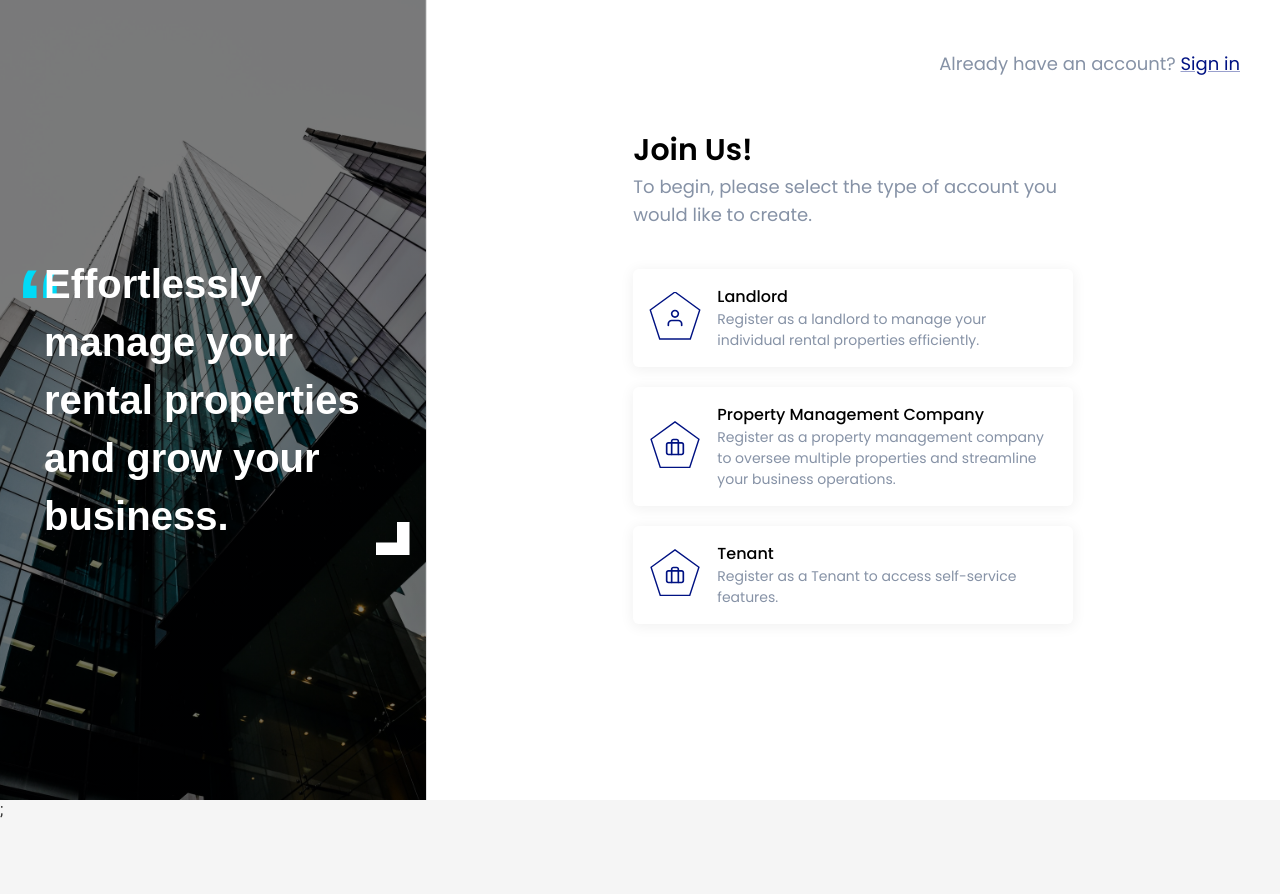
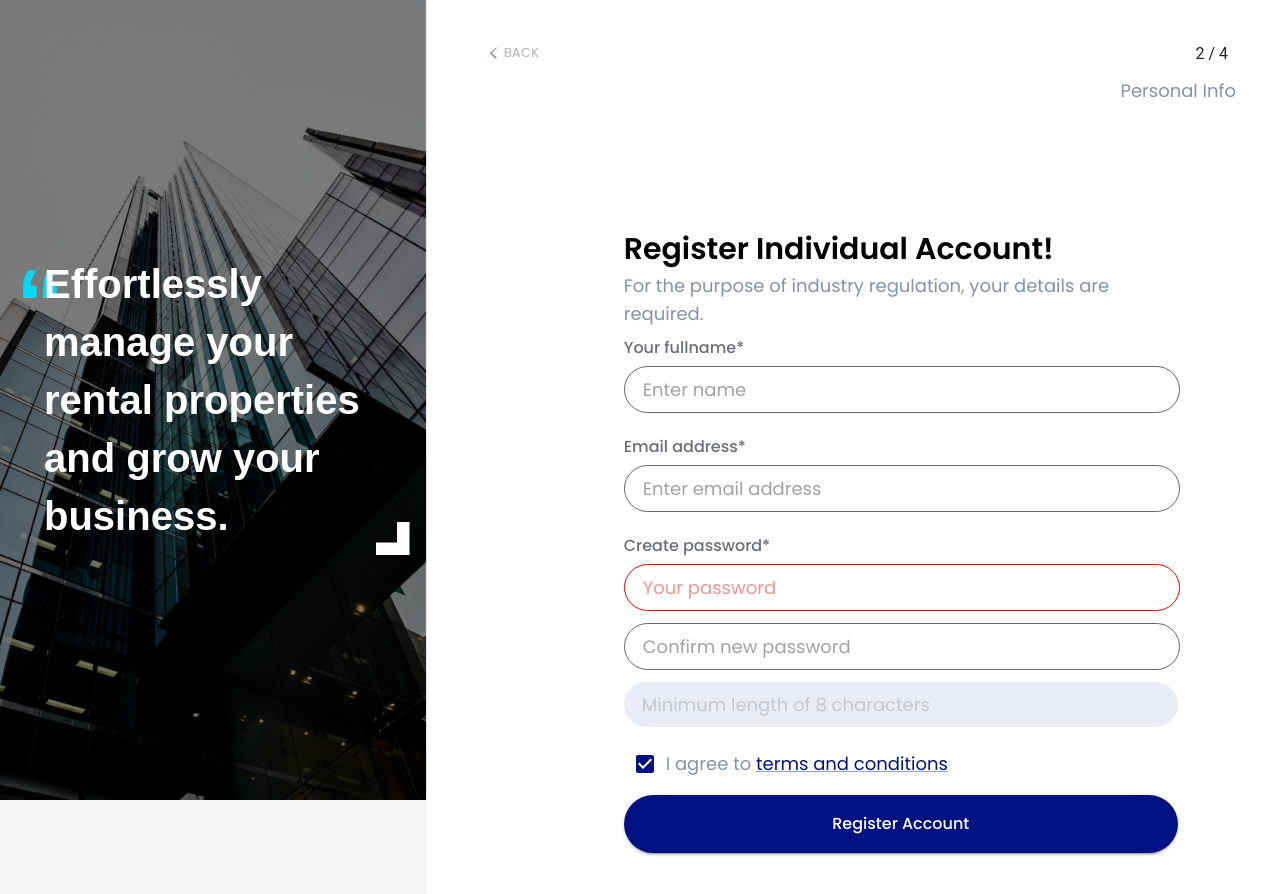
Before and after one commit to Kamran0925/manzeli-frontend, a React (Create React App) app: page / in a window 1280 px wide. Shown: the top 894 px of the page. Before the commit the page ends 819 px from the top, so only its background shows below. Built offline with nearby package versions, Linux system fonts and the light colour scheme; a web font is replaced by a local one.

Commit message:
Add individual account registration page

```diff
--- a/src/App.tsx
+++ b/src/App.tsx
@@ -1,11 +1,13 @@
 import { ThemeProvider } from "@mui/material/styles";
-import AccountTypeSelectable from './pages/AccoutTypeSelectable/AccountTypeSelectable';
-import theme from './theme/theme';
+import AccountTypeSelectable from "./pages/AccoutTypeSelectable/AccountTypeSelectable";
+import theme from "./theme/theme";
+import IndividualAccountRegistration from "./pages/IndividualAccountRegistration/IndividualAccountRegistration";
 
 function App() {
   return (
     <ThemeProvider theme={theme}>
-      <AccountTypeSelectable />;
+      <IndividualAccountRegistration />
+      {/* <AccountTypeSelectable />; */}
     </ThemeProvider>
   );
 }
--- /dev/null
+++ b/src/assets/icons/ui/LeftArrow.tsx
@@ -0,0 +1,28 @@
+import React from "react";
+
+interface LeftArrowProps {
+  width?: number;
+  height?: number;
+  fill?: string;
+}
+
+const LeftArrow: React.FC<LeftArrowProps> = ({
+  width = 20,
+  height = 20,
+  fill = "#8692A6",
+}) => (
+  <svg
+    width={width}
+    height={height}
+    viewBox="0 0 24 24"
+    fill="none"
+    xmlns="http://www.w3.org/2000/svg"
+  >
+    <path
+      d="M14.828 6.343a1 1 0 0 0-1.414 0L7.757 11.5a1 1 0 0 0 0 1.414l5.657 5.657a1 1 0 0 0 1.414-1.414L9.414 12l5.828-5.828a1 1 0 0 0 0-1.414z"
+      fill={fill}
+    />
+  </svg>
+);
+
+export default LeftArrow;
--- /dev/null
+++ b/src/components/registration/SignUp/SignUp.module.css
@@ -0,0 +1,60 @@
+.box1 {
+  display: flex;
+  align-items: center;
+  flex-direction: column;
+}
+
+.box2 {
+  margin-top: 40px;
+  padding-left: 20%;
+  display: flex;
+  flex-direction: column;
+  align-items: center;
+  justify-content: center;
+  max-width: 554px;
+  width: 100%;
+  height: 100vh;
+}
+
+.box3 {
+  margin-right: auto;
+  margin-top: 40px;
+  max-width: 554px;
+  width: 100%;
+}
+
+.box4 {
+  display: flex;
+  flex-direction: column;
+  align-items: flex-start;
+  max-width: 554px;
+  text-align: left;
+}
+
+.box5 {
+  display: flex;
+  align-items: center;
+  margin-top: 10px;
+}
+
+@media (max-width: 600px) {
+  .box2 {
+    padding-left: 0;
+    margin-top: 80px;
+    height: auto;
+  }
+}
+
+@media (min-width: 601px) and (max-width: 900px) {
+  .box2 {
+    padding-left: 5%;
+    margin-top: 100px;
+    height: auto;
+  }
+}
+
+@media (min-width: 901px) and (max-width: 1200px) {
+  .box2 {
+    padding-left: 8%;
+  }
+}
--- /dev/null
+++ b/src/components/registration/SignUp/SignUp.tsx
@@ -0,0 +1,109 @@
+import React from "react";
+import {
+  Container,
+  Box,
+  Typography,
+  Checkbox,
+  Button,
+  Link,
+} from "@mui/material";
+
+import InputField from "../../shared/InputField/InputField";
+import StyledButton from "../../shared/StyledButton/StyledButton";
+import LeftArrow from "../../../assets/icons/ui/LeftArrow";
+import MobileStepper from "@mui/material/MobileStepper";
+import styles from "./SignUp.module.css";
+
+const SignUp = () => {
+  return (
+    <>
+      <Container>
+        <MobileStepper
+          variant="text"
+          steps={4}
+          position="static"
+          activeStep={1}
+          backButton={
+            <Button size="small" disabled={true}>
+              <LeftArrow />
+              Back
+            </Button>
+          }
+          nextButton={null}
+        />
+        <Typography variant="body1" sx={{ textAlign: "right" }} color="#8692A6">
+          Personal Info
+        </Typography>
+
+        <Box className={styles.box2}>
+          <Typography
+            variant="h3"
+            sx={{
+              marginRight: "auto",
+              fontSize: {
+                xs: "25px",
+                sm: "25px",
+                md: "30px",
+              },
+
+              lineHeight: {
+                xs: "30px",
+                sm: "30px",
+                md: "45px",
+              },
+            }}
+          >
+            Register Individual Account!
+          </Typography>
+
+          <Typography variant="body1">
+            For the purpose of industry regulation, your details are required.
+          </Typography>
+
+          <Box className={styles.box3} mt={1}>
+            <Box>
+              <Typography variant="h4" color="#696F79">
+                Your fullname*
+              </Typography>
+              <InputField type="text" placeholder="Enter name" />
+            </Box>
+
+            <Box mt={2}>
+              <Typography variant="h4" color="#696F79">
+                Email address*
+              </Typography>
+              <InputField type="email" placeholder="Enter email address" />
+            </Box>
+
+            <Box mt={2}>
+              <Typography variant="h4" color="#696F79">
+                Create password*
+              </Typography>
+              <InputField
+                type="password"
+                placeholder="Your password"
+                error={true}
+              />
+              <InputField type="password" placeholder="Confirm new password" />
+              <InputField type="text" disabled />
+            </Box>
+
+            <Box className={styles.box5}>
+              <Checkbox defaultChecked />
+              <Typography variant="body1">
+                I agree to{" "}
+                <Link color="#001283" variant="body1">
+                  terms and conditions
+                </Link>
+              </Typography>
+            </Box>
+
+            <StyledButton fullWidth={true} margin="10px 0px" />
+          </Box>
+        </Box>
+      </Container>
+    </>
+  );
+};
+
+export default SignUp;
--- /dev/null
+++ b/src/components/shared/InputField/InputField.tsx
@@ -0,0 +1,49 @@
+import React from "react";
+import { TextField } from "@mui/material";
+
+interface InputFieldProps {
+  type: "text" | "password" | "email";
+  placeholder?: string;
+  disabled?: boolean;
+  error?: boolean;
+}
+
+const InputField: React.FC<InputFieldProps> = ({
+  type,
+  placeholder = "",
+  disabled,
+  error,
+}) => (
+  <TextField
+    type={type}
+    fullWidth
+    disabled={disabled}
+    placeholder={disabled ? "Minimum length of 8 characters" : placeholder}
+    sx={{
+      height: "45px",
+      maxWidth: "554px",
+      margin: "6px 0px",
+      border: disabled
+        ? "none"
+        : `1px solid ${error ? "#E80000" : "rgba(4, 3, 8, 0.6)"}`,
+      borderRadius: "40px",
+      backgroundColor: disabled ? "rgba(59, 76, 184, 0.11)" : "transparent",
+      "& fieldset": {
+        border: "none",
+        "&::placeholder": {
+          color: "#6D6D6D",
+        },
+      },
+      "& .MuiInputBase-root": {
+        padding: 0,
+        margin: 0,
+      },
+      "& .MuiOutlinedInput-input": {
+        padding: "10px 18px",
+        color: error ? "#E80000" : "inherit",
+      },
+    }}
+  />
+);
+
+export default InputField;
--- /dev/null
+++ b/src/components/shared/StyledButton/StyledButton.tsx
@@ -0,0 +1,30 @@
+import React from "react";
+import Button from "@mui/material/Button";
+
+interface StyledButtonProps {
+  fullWidth?: boolean;
+  margin?: string;
+}
+
+const StyledButton: React.FC<StyledButtonProps> = ({
+  fullWidth = false,
+  margin,
+}) => (
+  <Button
+    variant="contained"
+    fullWidth={fullWidth}
+    sx={{
+      padding: "15px 20px",
+      maxWidth: "554px",
+      backgroundColor: "#001283",
+      borderRadius: "40px",
+      textTransform: "none",
+      fontSize: "16px",
+      margin: margin,
+    }}
+  >
+    Register Account
+  </Button>
+);
+
+export default StyledButton;
--- /dev/null
+++ b/src/pages/IndividualAccountRegistration/IndividualAccountRegistration.module.css
@@ -0,0 +1,50 @@
+.leftGrid {
+  height: 100vh;
+  background: linear-gradient(0deg, rgba(0, 0, 0, 0.52), rgba(0, 0, 0, 0.52)),
+    url("../../assets/images/building.png");
+  background-size: cover;
+  background-position: center;
+  border-right: 1px solid #e0e0e0;
+  padding: 16px;
+  display: flex;
+  align-items: center;
+  justify-content: center;
+
+  position: fixed;
+
+  @media (max-width: 600px) {
+    position: relative;
+    padding: 8px;
+    background-color: #e0e0e0;
+  }
+
+  @media (min-width: 601px) and (max-width: 959px) {
+    position: relative;
+
+    padding: 12px;
+    background-color: #cccccc;
+  }
+}
+
+.rightGrid {
+  background-color: white;
+  height: 100%;
+  margin-left: 33.333333% !important;
+  padding: 30px 20px;
+}
+
+@media (max-width: 599px) {
+  .rightGrid {
+    height: auto;
+    margin-left: 0 !important;
+    padding: 20px 20px;
+  }
+}
+
+@media (min-width: 600px) and (max-width: 899px) {
+  .rightGrid {
+    height: auto;
+    margin-left: 0 !important;
+    padding: 30px 20px;
+  }
+}
--- /dev/null
+++ b/src/pages/IndividualAccountRegistration/IndividualAccountRegistration.tsx
@@ -0,0 +1,24 @@
+import React from "react";
+import { Container, Grid } from "@mui/material";
+
+import PrimarySection from "../../components/registration/PrimarySection/PrimarySection";
+
+import SignUp from "../../components/registration/SignUp/SignUp";
+import styles from "./IndividualAccountRegistration.module.css";
+
+const IndividualAccountRegistration = () => {
+  return (
+    <Container disableGutters maxWidth={false}>
+      <Grid container>
+        <Grid item xs={12} sm={12} md={4} className={styles.leftGrid}>
+          <PrimarySection />
+        </Grid>
+        <Grid item xs={12} sm={12} md={8} className={styles.rightGrid}>
+          <SignUp />
+        </Grid>
+      </Grid>
+    </Container>
+  );
+};
+
+export default IndividualAccountRegistration;
```
